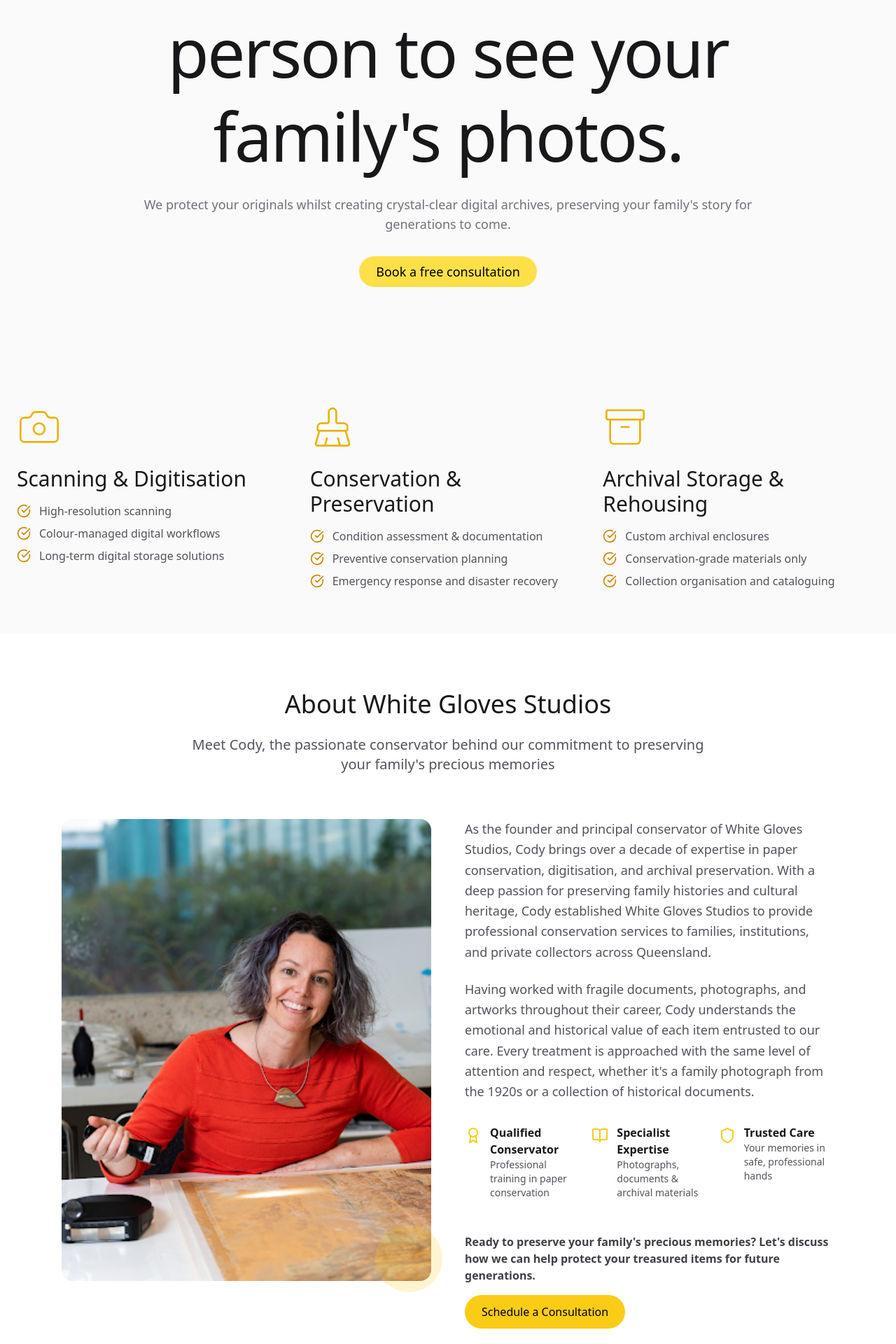
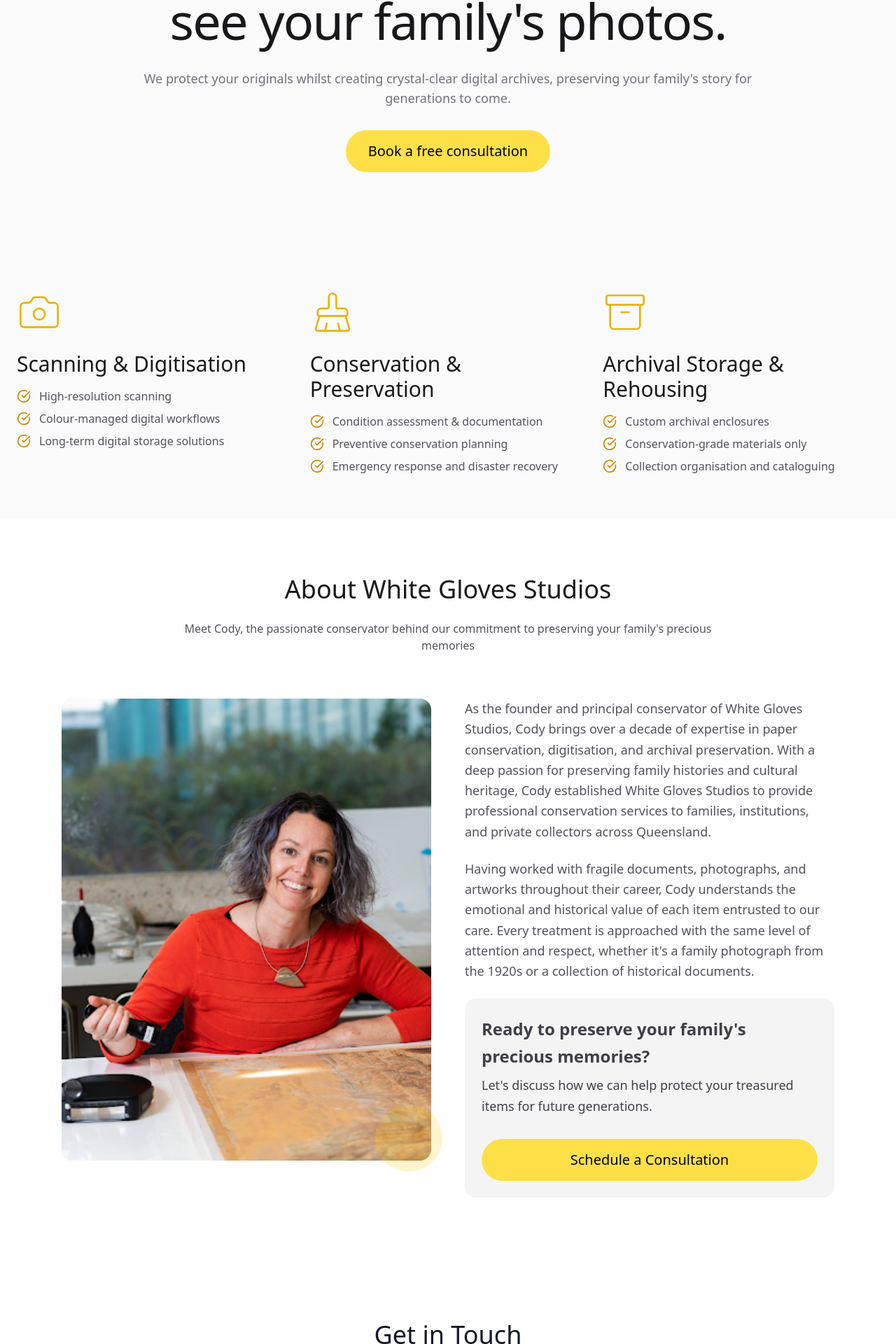
Before and after one commit to jon-coates/wgs-website, a React (Vite) app: page / in a window 1280 px wide. Shown: the part 255-2175 px from the top of the page at 70% size. Built offline with nearby package versions, Linux system fonts and the light colour scheme; a web font is replaced by a local one.

Commit message:
css updates

```diff
--- a/src/components/sections/about.jsx
+++ b/src/components/sections/about.jsx
@@ -5,17 +5,17 @@
     <section className="py-20 bg-white max-w-6xl mx-auto" id="about">
       <div className="container mx-auto px-6">
         {/* Section Header */}
-        <div className="text-left md:text-center mb-16">
+        <div className="text-left md:text-center mb-16 ">
           <h2 className="font-display text-3xl md:text-4xl text-zinc-900 mb-6">
             About White Gloves Studios
           </h2>
-          <p className="text-xl text-zinc-600 max-w-3xl mx-auto">
+          <p className="text-lf font-sans text-zinc-600 max-w-3xl mx-auto">
             Meet Cody, the passionate conservator behind our commitment to preserving your family's precious memories
           </p>
         </div>
 
         {/* Two Column Layout */}
-        <div className="grid grid-cols-1 lg:grid-cols-2 gap-12 items-start">
+        <div className="grid grid-cols-1 lg:grid-cols-2 gap-12 items-start font-sans">
           {/* Image Column */}
           <div className="order-1 lg:order-1">
             <div className="relative">
@@ -63,7 +63,7 @@
               </p>
 
               {/* Credentials and Specialisations */}
-              <div className="grid grid-cols-1 md:grid-cols-3 gap-4 mt-8">
+              {/* <div className="grid grid-cols-1 md:grid-cols-3 gap-4 mt-8">
                 <div className="flex items-start space-x-3">
                   <Award className="w-6 h-6 text-brand-400 mt-1 flex-shrink-0" />
                   <div>
@@ -87,16 +87,19 @@
                     <p className="text-sm text-zinc-600">Your memories in safe, professional hands</p>
                   </div>
                 </div>
-              </div>
+              </div> */}
 
               {/* Call to Action */}
-              <div className="pt-6">
-                <p className="text-zinc-700 mb-4 font-bold">
-                  Ready to preserve your family's precious memories? Let's discuss how we can help protect your treasured items for future generations.
+              <div className='bg-zinc-100 p-6 rounded-2xl'>
+                <h3 className="text-zinc-700 mb-2 font-bold font-display text-2xl leading-relaxed">
+                  Ready to preserve your family's precious memories?
+                </h3>
+                <p className="text-zinc-700 mb-8 font-sans text-lg leading-relaxed">
+                  Let's discuss how we can help protect your treasured items for future generations.
                 </p>
                 <a
                   href="#contact"
-                  className="inline-flex items-center px-6 py-3 bg-brand-400 text-black font-display rounded-full hover:bg-brand-500 transition-colors"
+                  className="inline-flex justify-center items-center px-8 py-4 text-xl bg-brand-300 text-black font-display rounded-full hover:bg-brand-500 transition-colors w-full text-center"
                 >
                   Schedule a Consultation
                 </a>
--- a/src/components/sections/faq.jsx
+++ b/src/components/sections/faq.jsx
@@ -76,7 +76,7 @@
                 onClick={() => toggleItem(index)}
                 className="w-full px-6 py-4 text-left flex items-center justify-between hover:bg-zinc-50 transition-colors"
               >
-                <h3 className="font-semibold text-zinc-900 text-lg pr-4">
+                <h3 className="font-display text-zinc-900 text-lg pr-4">
                   {item.question}
                 </h3>
                 {openItems.has(index) ? (
@@ -106,7 +106,7 @@
           </p>
           <a
             href="#contact"
-            className="inline-flex items-center px-6 py-3 bg-brand-400 text-black font-semibold rounded-lg hover:bg-brand-500 transition-colors"
+            className="inline-flex items-center px-8 py-4 text-xl bg-brand-300 text-black font-display rounded-full hover:bg-brand-500 transition-colors"
           >
             Contact Us
           </a>
--- a/src/components/sections/hero.jsx
+++ b/src/components/sections/hero.jsx
@@ -10,7 +10,7 @@
         <div className="container mx-auto px-6 relative z-10 py-20">
           <div className="max-w-4xl mx-auto text-center">
             {/* Main headline */}
-            <h1 className="font-display text-5xl md:text-8xl tracking-tight text-zinc-900 mb-6 leading-tight">
+            <h1 className="font-display text-5xl md:text-7xl tracking-tight text-zinc-900 mb-6 leading-tight">
               Don&apos;t be the last person to see your family&apos;s photos.
             </h1>
 
@@ -23,7 +23,7 @@
 
             {/* CTA Buttons */}
             <div className="flex flex-col sm:flex-row gap-4 justify-center mb-12">
-              <Button size="md" href="#contact">{siteConfig.cta.primary}</Button>
+              <Button size="lg" href="#contact">{siteConfig.cta.primary}</Button>
             </div>
 
 
--- a/src/components/sections/services.jsx
+++ b/src/components/sections/services.jsx
@@ -62,7 +62,7 @@
                 </div>
 
                 {/* Title */}
-                <h3 className="font-display text-3xl text-zinc-900 mb-4">
+                <h3 className="font-display text-2xl md:text-3xl text-zinc-900 mb-4">
                   {service.title}
                 </h3>
 
@@ -72,11 +72,11 @@
                 </p> */}
 
                 {/* Features List */}
-                <ul className="space-y-2 mb-6">
+                <ul className="space-y-2 mb-6 font-sans">
                   {service.features.map((feature, featureIndex) => (
                     <li key={featureIndex} className="flex items-start">
                       <CheckCircle className="w-5 h-5 text-brand-600 mt-0.5 mr-3 flex-shrink-0" />
-                      <span className="text-zinc-600 font-normal">{feature}</span>
+                      <span className="text-zinc-600">{feature}</span>
                     </li>
                   ))}
                 </ul>
```
